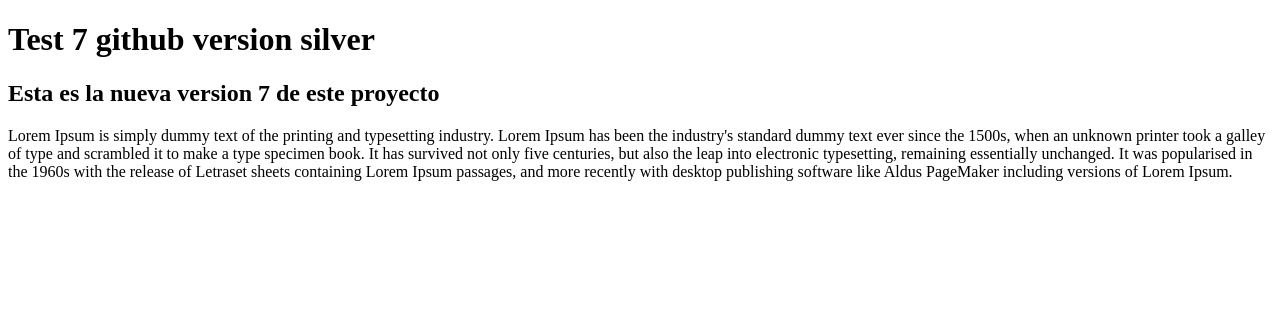
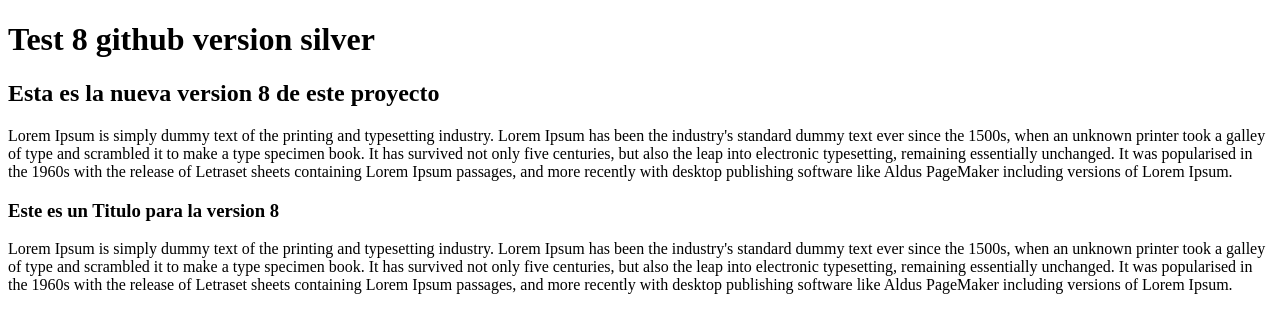
Before and after one commit to movix86/git-test, a plain HTML site: page index.html in a window 1280 px wide. Drawn offline with Linux system fonts and the light colour scheme.

Commit message:
Esta version es la 8 con nueva informacion

```diff
--- a/index.html
+++ b/index.html
@@ -2,11 +2,15 @@
 <html lang="en">
 <head>
 	<meta charset="UTF-8">
-	<title>Git-test</title>
+	<title>Git-test 8</title>
 </head>
 <body>
-	<h1>Test 7 github version silver</h1>
-	<h2>Esta es la nueva version 7 de este proyecto</h2>
+	<h1>Test 8 github version silver</h1>
+	<h2>Esta es la nueva version 8 de este proyecto</h2>
+	<p>
+		Lorem Ipsum is simply dummy text of the printing and typesetting industry. Lorem Ipsum has been the industry's standard dummy text ever since the 1500s, when an unknown printer took a galley of type and scrambled it to make a type specimen book. It has survived not only five centuries, but also the leap into electronic typesetting, remaining essentially unchanged. It was popularised in the 1960s with the release of Letraset sheets containing Lorem Ipsum passages, and more recently with desktop publishing software like Aldus PageMaker including versions of Lorem Ipsum.
+	</p>
+	<h3>Este es un Titulo para la version 8</h3>
 	<p>
 		Lorem Ipsum is simply dummy text of the printing and typesetting industry. Lorem Ipsum has been the industry's standard dummy text ever since the 1500s, when an unknown printer took a galley of type and scrambled it to make a type specimen book. It has survived not only five centuries, but also the leap into electronic typesetting, remaining essentially unchanged. It was popularised in the 1960s with the release of Letraset sheets containing Lorem Ipsum passages, and more recently with desktop publishing software like Aldus PageMaker including versions of Lorem Ipsum.
 	</p>
--- a/styles.css
+++ b/styles.css
@@ -1,3 +1,4 @@
 body{
 	background-color: #EBF5FF;
+	color: #d82600;
 }
```
